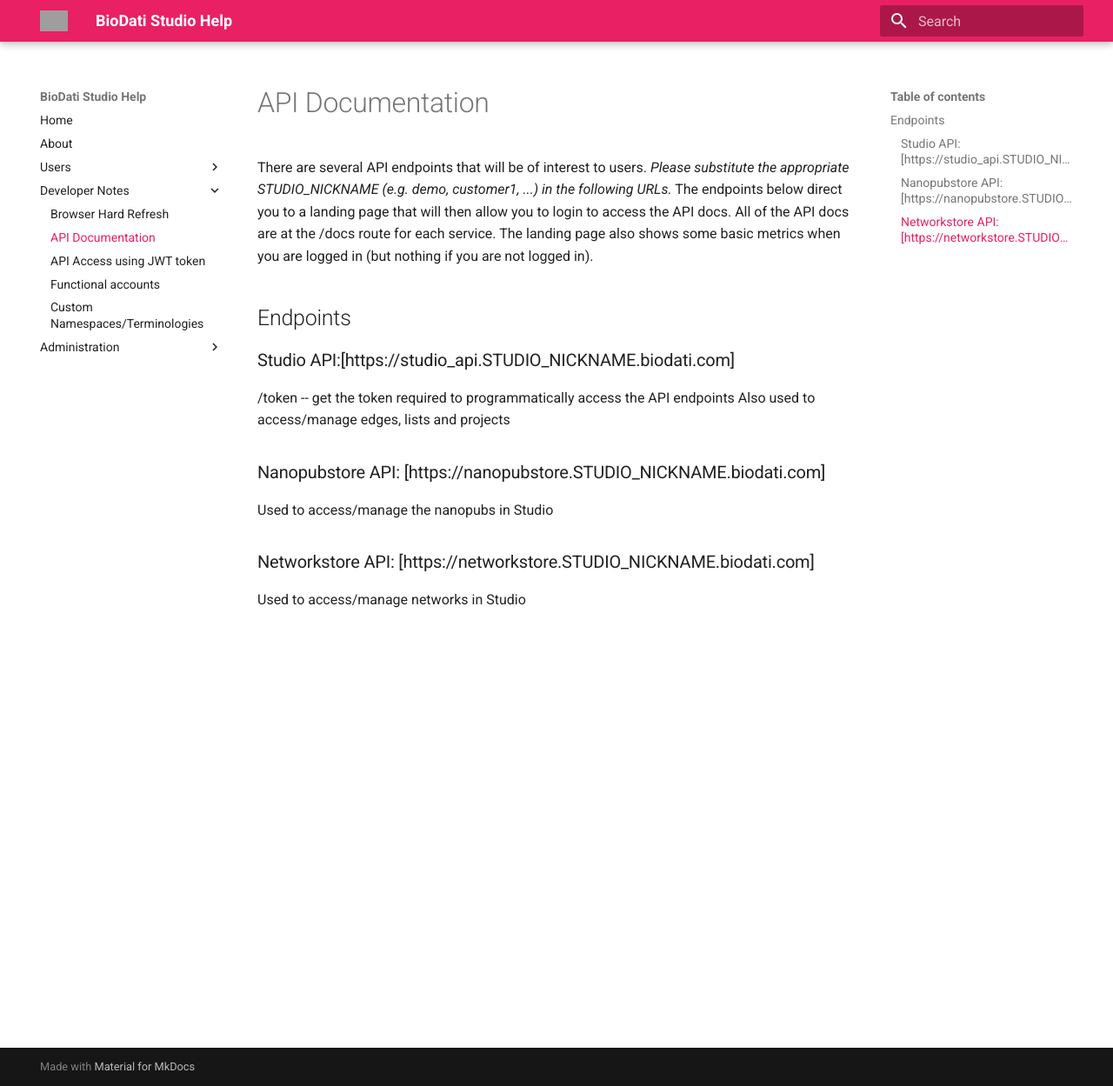
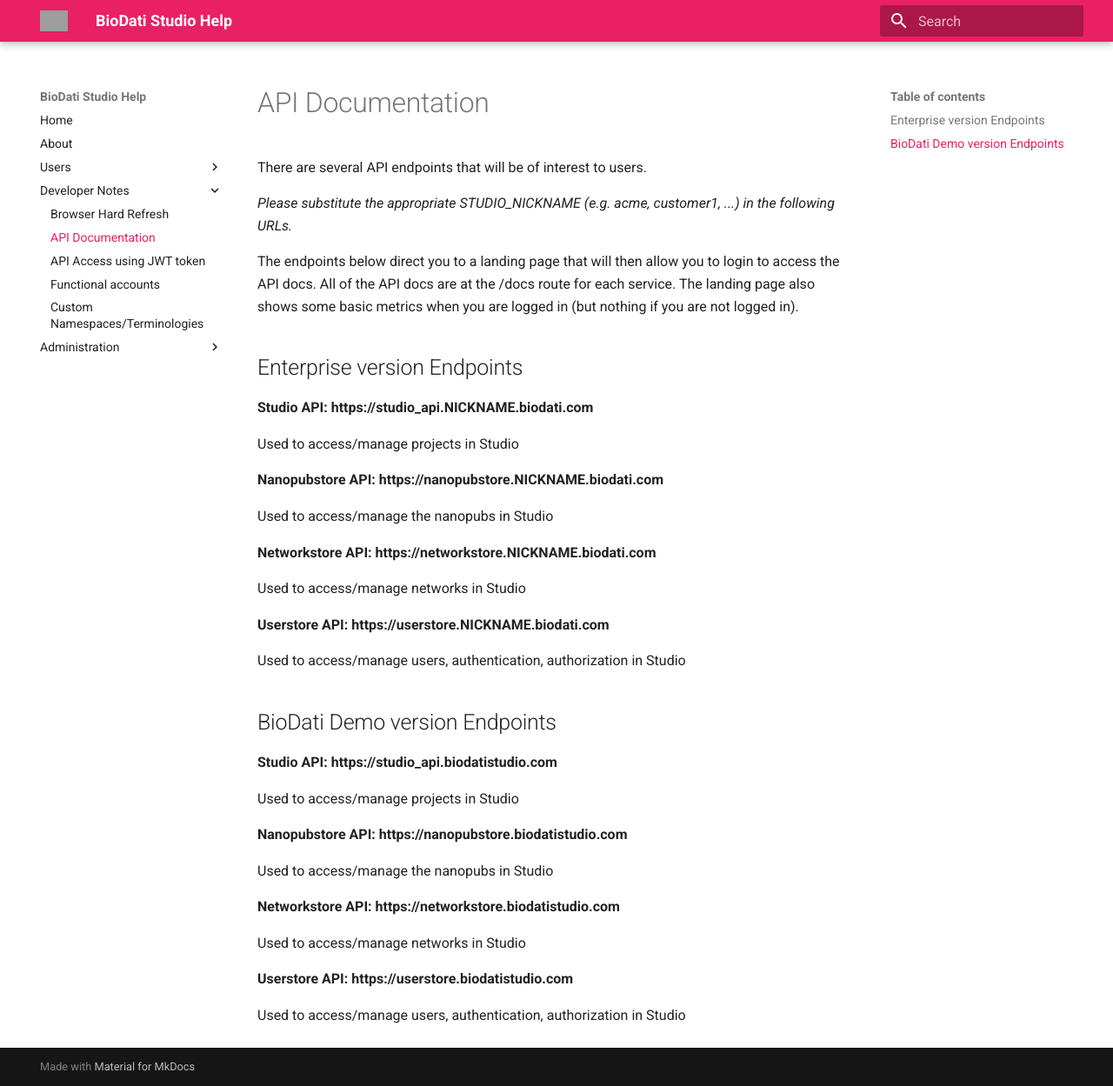
Before and after one commit to biodati/studio_help, an MkDocs documentation site: the page built from docs/sections/dev/api_documentation.md, in a window 1280 px wide and 1249 px high. Shown: the whole window at 87% size. Built offline with MkDocs 1.6.1 and Material for MkDocs 9.7.7, drawn with Linux system fonts in a browser that asks for light colours; grey boxes are pictures that could not be loaded.

Commit message:
updated dev docs

```diff
--- a/docs/sections/dev/api_documentation.md
+++ b/docs/sections/dev/api_documentation.md
@@ -1,13 +1,43 @@
 # API Documentation
 
 There are several API endpoints that will be of interest to users.
-*Please substitute the appropriate STUDIO\_NICKNAME (e.g. demo, customer1, ...) in the following URLs.*
+
+*Please substitute the appropriate STUDIO\_NICKNAME (e.g. acme, customer1, ...) in the following URLs.*
+
 The endpoints below direct you to a landing page that will then allow you to login to access the API docs. All of the API docs are at the /docs route for each service. The landing page also shows some basic metrics when you are logged in (but nothing if you are not logged in).
-##  Endpoints
-###  Studio API:[https://studio\_api.STUDIO_NICKNAME.biodati.com]
-/token -- get the token required to programmatically access the API endpoints
-Also used to access/manage edges, lists and projects
-###  Nanopubstore API:  [https://nanopubstore.STUDIO_NICKNAME.biodati.com]
+
+## Enterprise version Endpoints
+
+**Studio API: https://studio_api.NICKNAME.biodati.com**
+
+Used to access/manage projects in Studio
+
+**Nanopubstore API: https://nanopubstore.NICKNAME.biodati.com**
+
 Used to access/manage the nanopubs in Studio
-###  Networkstore API:  [https://networkstore.STUDIO_NICKNAME.biodati.com]
+
+**Networkstore API: https://networkstore.NICKNAME.biodati.com**
+
 Used to access/manage networks in Studio
+
+**Userstore API: https://userstore.NICKNAME.biodati.com**
+
+Used to access/manage users, authentication, authorization in Studio
+
+## BioDati Demo version Endpoints
+
+**Studio API: https://studio_api.biodatistudio.com**
+
+Used to access/manage projects in Studio
+
+**Nanopubstore API: https://nanopubstore.biodatistudio.com**
+
+Used to access/manage the nanopubs in Studio
+
+**Networkstore API: https://networkstore.biodatistudio.com**
+
+Used to access/manage networks in Studio
+
+**Userstore API: https://userstore.biodatistudio.com**
+
+Used to access/manage users, authentication, authorization in Studio
```
Also changed, not shown: docs/sections/admin/vpn_and_ip-address_restriction.md (+2 -3 lines), docs/sections/dev/api_access_using_jwt_token.md (+15 -10 lines), docs/sections/dev/browser_hard_refresh.md (+6 -6 lines), docs/sections/dev/custom_namespaces_terminologies.md (+2 -6 lines), docs/sections/dev/functional_accounts.md (+3 -2 lines).
